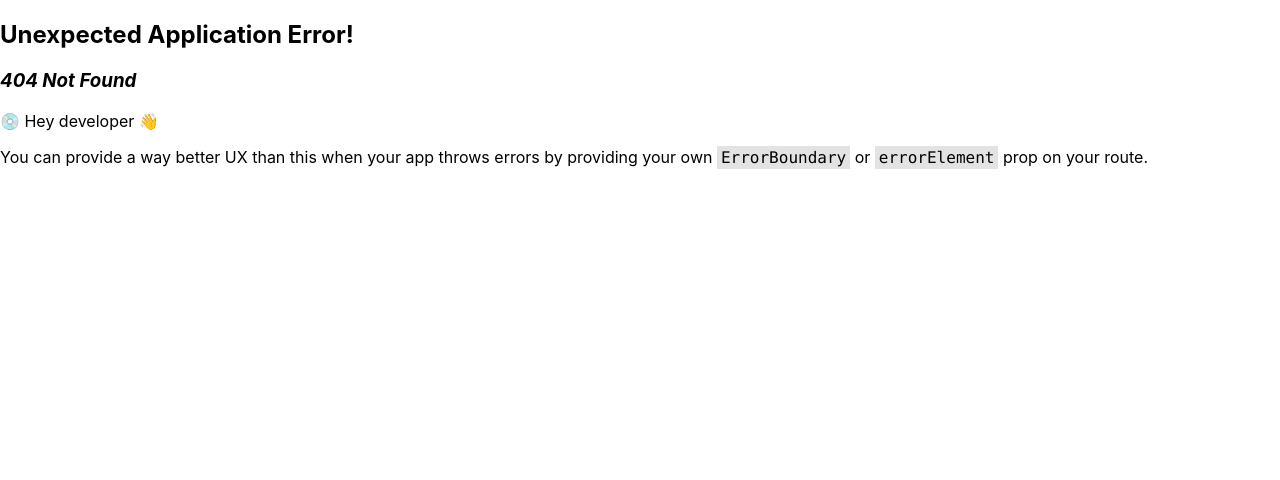
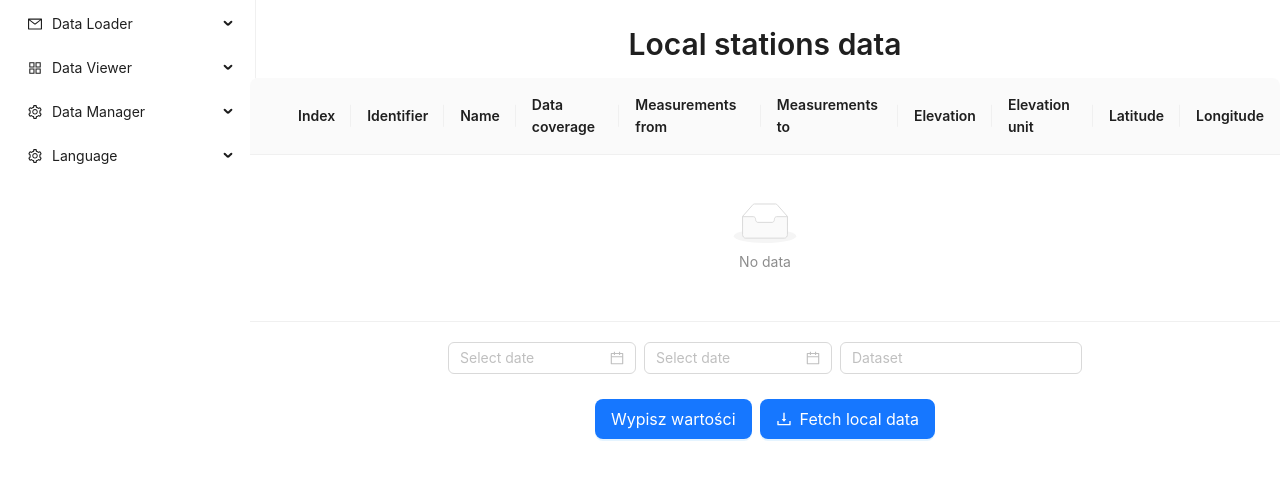
Before and after one commit to Pawel80256/noaa-dataservice, a React (Create React App) app in the folder noaa-dataservice-frontend/: page /dataloader/measurements in a window 1280 px wide. Before the commit this address had no page. Shown: the top 480 px of the page. Built offline with nearby package versions, Linux system fonts and the light colour scheme.

Commit message:
measurements loader development

```diff
--- a/noaa-dataservice-frontend/package.json
+++ b/noaa-dataservice-frontend/package.json
@@ -15,6 +15,7 @@
     "i18next": "^23.8.2",
     "localforage": "^1.10.0",
     "match-sorter": "^6.3.3",
+    "moment": "^2.30.1",
     "react": "^18.2.0",
     "react-dom": "^18.2.0",
     "react-i18next": "^14.0.3",
@@ -47,5 +48,8 @@
       "last 1 firefox version",
       "last 1 safari version"
     ]
+  },
+  "devDependencies": {
+    "@types/moment": "^2.13.0"
   }
 }
--- a/noaa-dataservice-frontend/src/components/common/MyMenu.tsx
+++ b/noaa-dataservice-frontend/src/components/common/MyMenu.tsx
@@ -6,19 +6,19 @@ import {useNavigate} from "react-router-dom";
 
 export const MyMenu = () => {
 
-    const{t, i18n} = useTranslation();
+    const {t, i18n} = useTranslation();
     const [language, setLanguage] = useState("en");
     const navigate = useNavigate();
 
 
     type MenuItem = Required<MenuProps>['items'][number];
 
-    const handleLanguageChange = (languageCode:string)  => {
+    const handleLanguageChange = (languageCode: string) => {
         i18n.changeLanguage(languageCode);
     }
 
-    const handleNavigation = (navigationKey:string) => {
-        switch (navigationKey){
+    const handleNavigation = (navigationKey: string) => {
+        switch (navigationKey) {
             case 'datasets':
                 navigate('/dataloader/datasets');
                 break;
@@ -40,13 +40,16 @@ export const MyMenu = () => {
             case 'stations':
                 navigate('dataloader/stations');
                 break;
+            case 'measurements':
+                navigate('dataloader/measurements');
+                break;
         }
     }
 
     const onClick: MenuProps['onClick'] = (e) => {
-        if(e.key == 'en' || e.key == 'pl'){
+        if (e.key == 'en' || e.key == 'pl') {
             handleLanguageChange(e.key);
-        }else{
+        } else {
             handleNavigation(e.key)
         }
         console.log('click ', e);
@@ -74,12 +77,12 @@ export const MyMenu = () => {
     ];
 
     const languages2: MenuProps['items'] = [
-        getItem("English","en"),
-        getItem("Polish","pl")
+        getItem("English", "en"),
+        getItem("Polish", "pl")
     ];
 
     const items: MenuProps['items'] = [
-        getItem(t('DATA_LOADER'), 'dataLoader', <MailOutlined />, [
+        getItem(t('DATA_LOADER'), 'dataLoader', <MailOutlined/>, [
             getItem(t('DATA_SETS'), 'datasets', null),
             getItem(t('DATA_TYPES'), 'dataTypes', null),
             getItem(t('LOCATION_CATEGORIES'), 'locationCategories', null),
@@ -92,16 +95,16 @@ export const MyMenu = () => {
             getItem(t('MEASUREMENTS'), 'measurements', null),
         ]),
 
-        getItem(t('DATA_VIEWER'), 'dataViewer', <AppstoreOutlined />, [
+        getItem(t('DATA_VIEWER'), 'dataViewer', <AppstoreOutlined/>, [
             getItem('<in develompent>', 'inDevelopment1'),
         ]),
 
 
-        getItem(t('DATA_MANAGER'), 'dataManager', <SettingOutlined />, [
+        getItem(t('DATA_MANAGER'), 'dataManager', <SettingOutlined/>, [
             getItem('<in develompent>', 'inDevelopment2')
         ]),
 
-        getItem(t('LANGUAGE'), 'lang', <SettingOutlined />, [
+        getItem(t('LANGUAGE'), 'lang', <SettingOutlined/>, [
             getItem('English', 'en'),
             getItem('Polski', 'pl')
         ]),
@@ -113,7 +116,7 @@ export const MyMenu = () => {
         <>
             <Menu
                 onClick={onClick}
-                style={{ width: 256 }}
+                style={{width: 256}}
                 // defaultSelectedKeys={['1']}
                 // defaultOpenKeys={['sub1']}
                 mode="inline"
--- a/noaa-dataservice-frontend/src/components/data_loader/stations/StationsTable.tsx
+++ b/noaa-dataservice-frontend/src/components/data_loader/stations/StationsTable.tsx
@@ -11,10 +11,11 @@ export interface StationsTableProps {
     localStations: NOAAStation[],
     selectedStations: React.Key[],
     showStatusColumn?: boolean
+    multiSelect?:boolean
 }
 
 export const StationsTable = (
-    {stations,updateSelectedLocations,localStations,selectedStations,showStatusColumn}:StationsTableProps
+    {stations,updateSelectedLocations,localStations,selectedStations,showStatusColumn, multiSelect=true}:StationsTableProps
 ) => {
     const {t} = useTranslation();
     const [selectedRowKeys, setSelectedRowKeys] = useState<React.Key[]>([]);
@@ -40,6 +41,7 @@ export const StationsTable = (
     const rowSelection = {
         selectedRowKeys,
         onChange: onSelectChange,
+        type: multiSelect ? 'checkbox' as const : 'radio' as const,
     };
 
     const columns: TableProps<NOAAStation>['columns'] = [
--- a/noaa-dataservice-frontend/src/index.tsx
+++ b/noaa-dataservice-frontend/src/index.tsx
@@ -13,6 +13,7 @@ import {CountriesLoaderView} from "./views/CountriesLoaderView";
 import {CitiesLoaderView} from "./views/CitiesLoaderView";
 import {StatesLoaderView} from "./views/StatesLoaderView";
 import {StationsLoaderView} from "./views/StationsLoaderView";
+import {MeasurementsLoaderView} from "./views/MeasurementsLoaderView";
 
 const Content = () => (
     <Row style={{ width: '100%', height: '100vh' }}>
@@ -38,6 +39,7 @@ const router = createBrowserRouter([
             { path: "dataloader/locations/cities", element: <CitiesLoaderView /> },
             { path: "dataloader/locations/states", element: <StatesLoaderView /> },
             { path: "dataloader/stations", element: <StationsLoaderView /> },
+            { path: "dataloader/measurements", element: <MeasurementsLoaderView /> },
         ],
     },
 ]);
--- /dev/null
+++ b/noaa-dataservice-frontend/src/views/MeasurementsLoaderView.tsx
@@ -0,0 +1,88 @@
+import { Button, Flex, Row, Space, Typography, DatePicker, Input } from "antd";
+import { useTranslation } from "react-i18next";
+import { StationsTable } from "../components/data_loader/stations/StationsTable";
+import { useState } from "react";
+import { NOAAStation } from "../models/NOAAStation";
+import { DownloadOutlined } from "@ant-design/icons";
+import { getAllLocalStations } from "../services/NOAAStationService";
+import { showErrorNotification, showSuccessNotification } from "../services/Utils";
+
+export const MeasurementsLoaderView = () => {
+    const { t } = useTranslation();
+    const [localStations, setLocalStations] = useState<NOAAStation[]>([]);
+    const [selectedLocalStations, setSelectedLocalStations] = useState<React.Key[]>([]);
+    const [isLocalStationsLoading, setIsLocalStationsLoading] = useState<boolean>(false);
+    // const [dateRange, setDateRange] = useState({ startDate: [""], endDate: [""] });
+    const [startDate, setStartDate] = useState<string | string[]>("")
+    const [endDate, setEndDate] = useState<string | string[]>("")
+    const [dataset, setDataset] = useState('');
+
+    const updateSelectedLocalStations = (keys: React.Key[]) => {
+        setSelectedLocalStations(keys)
+    }
+
+    const fetchLocalStations = () => {
+        setIsLocalStationsLoading(true);
+        getAllLocalStations().then(response => {
+            setLocalStations(response);
+            setIsLocalStationsLoading(false);
+            showSuccessNotification(t('LOCAL_FETCH_SUCCESS_LABEL'));
+        }).catch(() => {
+            setIsLocalStationsLoading(false);
+            showErrorNotification(t('LOCAL_FETCH_ERROR_LABEL'))
+        })
+    }
+
+    const handleSubmit = () => {
+        console.log(startDate);
+        console.log(endDate);
+        console.log('Dataset:', dataset);
+    }
+
+    return (
+        <>
+            <div style={{ display: 'flex', flexDirection: 'column', height: '100vh' }}>
+                <Flex style={{ flex: 1, minWidth: '50vh' }} align={'center'} justify={'flex-start'} vertical>
+                    <Row>
+                        <Typography.Title level={2}>{t('LOCAL_STATIONS_LABEL')}</Typography.Title>
+                    </Row>
+                    <Row>
+                        <StationsTable
+                            stations={localStations}
+                            updateSelectedLocations={updateSelectedLocalStations}
+                            localStations={localStations}
+                            selectedStations={selectedLocalStations}
+                            multiSelect={false} />
+                    </Row>
+                    <Row style={{marginTop:"2%"}}>
+                        <Space>
+                            <DatePicker onChange={(date, dateString) => setStartDate(dateString)} />
+                            <DatePicker onChange={(date, dateString) => setEndDate(dateString)} />
+                            <Input placeholder="Dataset" onChange={e => setDataset(e.target.value)} />
+                        </Space>
+                    </Row>
+                    <Row>
+                        <Space>
+                            <Button
+                                style={{ marginTop: '25px' }}
+                                type="primary"
+                                size="large"
+                                onClick={handleSubmit}>
+                                Wypisz wartości
+                            </Button>
+                            <Button
+                                style={{ marginTop: '25px' }}
+                                type="primary"
+                                size="large"
+                                icon={<DownloadOutlined />}
+                                onClick={fetchLocalStations}
+                                loading={isLocalStationsLoading}>
+                                {t('FETCH_LOCAL_LABEL')}
+                            </Button>
+                        </Space>
+                    </Row>
+                </Flex>
+            </div>
+        </>
+    )
+}
--- a/noaa-dataservice-frontend/src/views/StationsLoaderView.tsx
+++ b/noaa-dataservice-frontend/src/views/StationsLoaderView.tsx
@@ -156,7 +156,10 @@ export const StationsLoaderView = () => {
         <>
             <div style={{display: 'flex', flexDirection: 'column', height: '100vh'}}>
                 <Flex style={{flex: 1, minWidth: '50vh'}} align={'center'} justify={'flex-start'} vertical>
-                    <Row style={{marginTop: "5%"}}>
+                    <Row>
+                        <Typography.Title level={2}>{t('REMOTE_LOCATIONS_LABEL')}</Typography.Title>
+                    </Row>
+                    <Row style={{marginTop: "2%"}}>
                         <Col>
                             <Space>
                                 <Button
```
Also changed, not shown: 1 other file (tests, documents, lock files or other folders).
